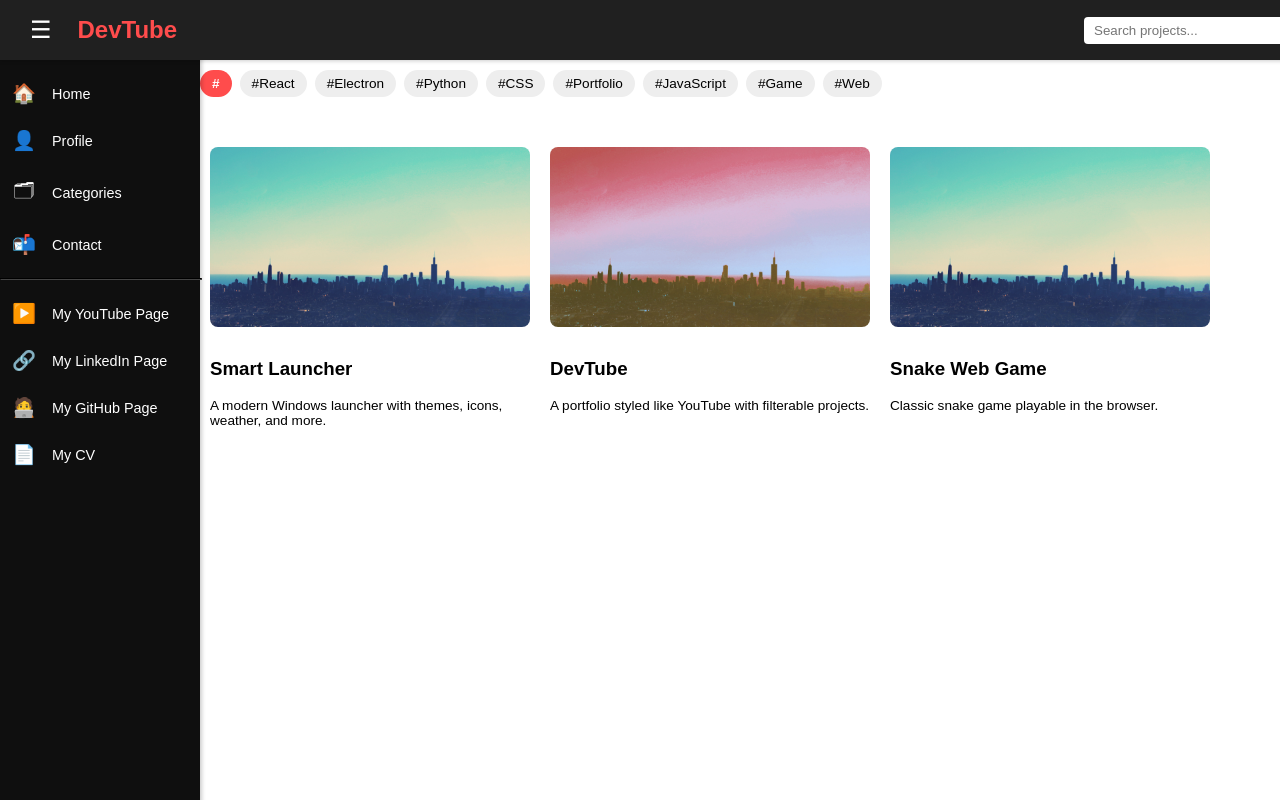
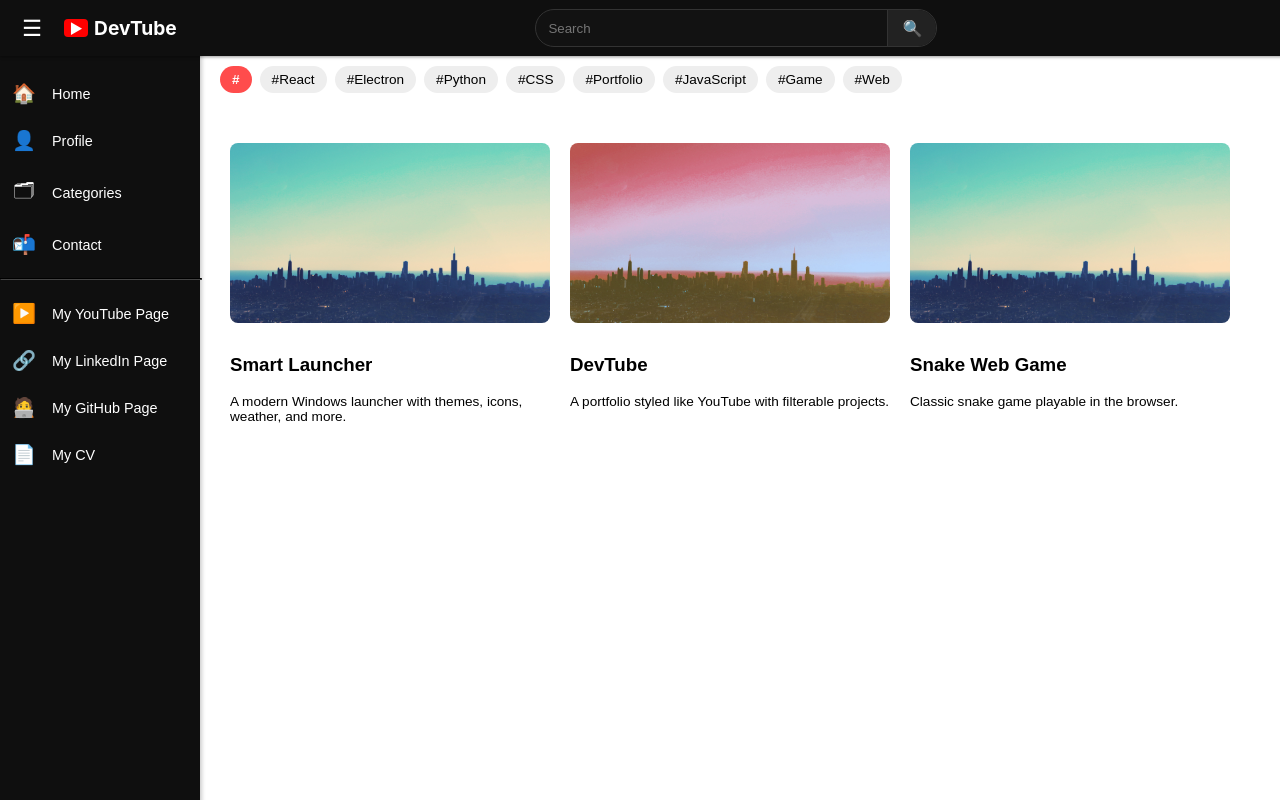
Before and after one commit to Laurentiu-upb/devtube, a React (Create React App) app: page / in a window 1280 px wide. Built offline with nearby package versions, Linux system fonts and the light colour scheme.

Commit message:
search bar bug fix

```diff
--- a/src/App.js
+++ b/src/App.js
@@ -8,9 +8,7 @@ import projects from './data/projects';
 import ProjectPage from './pages/ProjectPage';
 import Sidebar from './components/Sidebar';
 
-function Home({ onSearch }) {
-  const [query, setQuery] = useState('');
-  const [selectedTag, setSelectedTag] = useState('');
+function Home({ query, selectedTag, setQuery, setSelectedTag }) {
   const allTags = [...new Set(projects.flatMap(p => p.tags))];
 
   const filteredProjects = projects.filter((project) => {
@@ -77,18 +75,35 @@ function Home({ onSearch }) {
 }
 
 function App() {
+  const [query, setQuery] = useState('');
+  const [selectedTag, setSelectedTag] = useState('');
   const [sidebarExpanded, setSidebarExpanded] = useState(true);
 
   return (
 <div style={{ display: "flex" }}>
   <Sidebar expanded={sidebarExpanded} />
-  <div style={{ marginLeft: sidebarExpanded ? 180 : 60, flex: 1, paddingTop: 60 }}>
+  <div style={{ marginLeft: sidebarExpanded ? 200 : 72, paddingTop: 56 }}>
     <Navbar
-  onSearch={() => {}}  // placeholder if needed
+  onSearch={(q) => {
+    setQuery(q);
+    setSelectedTag('');
+  }}
   onToggleSidebar={() => setSidebarExpanded((prev) => !prev)}
 />
+
     <Routes>
-      <Route path="/" element={<Home />} />
+      <Route
+  path="/"
+  element={
+    <Home
+      query={query}
+      selectedTag={selectedTag}
+      setQuery={setQuery}
+      setSelectedTag={setSelectedTag}
+    />
+  }
+/>
+
       <Route path="/project/:slug" element={<ProjectPage />} />
       {/* other routes */}
     </Routes>
--- a/src/components/Navbar.jsx
+++ b/src/components/Navbar.jsx
@@ -3,55 +3,94 @@
 import React from "react";
 
 function Navbar({ onSearch, onToggleSidebar }) {
-  const handleChange = (e) => {
-    onSearch(e.target.value);
-  };
-
   return (
     <div style={{
       position: 'fixed',
       top: 0,
       left: 0,
       width: '100%',
-      height: 60,
-      backgroundColor: '#202020',
+      height: 56,
+      backgroundColor: '#0f0f0f',
       color: '#fff',
-      fontFamily: 'Arial, sans-serif',
       display: 'flex',
       alignItems: 'center',
+      padding: '0 16px',
       justifyContent: 'space-between',
-      padding: '0 24px',
-      zIndex: 1000,
-      boxShadow: '0 1px 4px rgba(0,0,0,0.2)'
+      boxShadow: '0 1px 3px rgba(0,0,0,0.4)',
+      zIndex: 1000
     }}>
 
-      <div style={{ display: "flex", alignItems: "center", gap: 20 }}>
+      {/* LEFT: ☰ + logo */}
+      <div style={{ display: 'flex', alignItems: 'center', gap: 16 }}>
         <button
           onClick={onToggleSidebar}
           style={{
-            background: "none",
-            border: "none",
-            fontSize: "1.5rem",
-            color: "#fff",
-            cursor: "pointer"
+            background: 'none',
+            border: 'none',
+            fontSize: '1.4rem',
+            color: '#fff',
+            cursor: 'pointer'
           }}
         >
           ☰
         </button>
-        <div style={{ fontWeight: 'bold', fontSize: '1.5rem', color: '#ff4c4c' }}>DevTube</div>
+
+        <div style={{ display: 'flex', alignItems: 'center', gap: 6 }}>
+          <div style={{
+            width: 24,
+            height: 18,
+            backgroundColor: '#ff0000',
+            borderRadius: 4,
+            display: 'flex',
+            alignItems: 'center',
+            justifyContent: 'center',
+            fontWeight: 'bold',
+            fontSize: 14
+          }}>
+            ▶
+          </div>
+          <span style={{ fontWeight: 'bold', fontSize: '1.2rem' }}>DevTube</span>
+        </div>
       </div>
 
+      {/* CENTER: search bar */}
+      <div style={{ flex: 1, display: 'flex', justifyContent: 'center' }}>
+        <div style={{
+          display: 'flex',
+          backgroundColor: '#121212',
+          border: '1px solid #333',
+          borderRadius: 20,
+          overflow: 'hidden',
+          width: 400,
+          height: 36,
+        }}>
           <input
             type="text"
-        placeholder="Search projects..."
-        onChange={handleChange}
+            placeholder="Search"
+            onChange={(e) => onSearch(e.target.value)}
             style={{
-          padding: '6px 10px',
-          borderRadius: 4,
+              flex: 1,
+              backgroundColor: 'transparent',
               border: 'none',
-          width: 200,
+              color: '#fff',
+              padding: '0 12px',
+              outline: 'none'
             }}
           />
+          <div style={{
+            width: 48,
+            backgroundColor: '#222',
+            display: 'flex',
+            alignItems: 'center',
+            justifyContent: 'center',
+            borderLeft: '1px solid #333',
+            cursor: 'pointer'
+          }}>
+            🔍
+          </div>
+        </div>
+      </div>
+
     </div>
   );
 }
```
Lines whose indentation alone changed are shown as unchanged.
